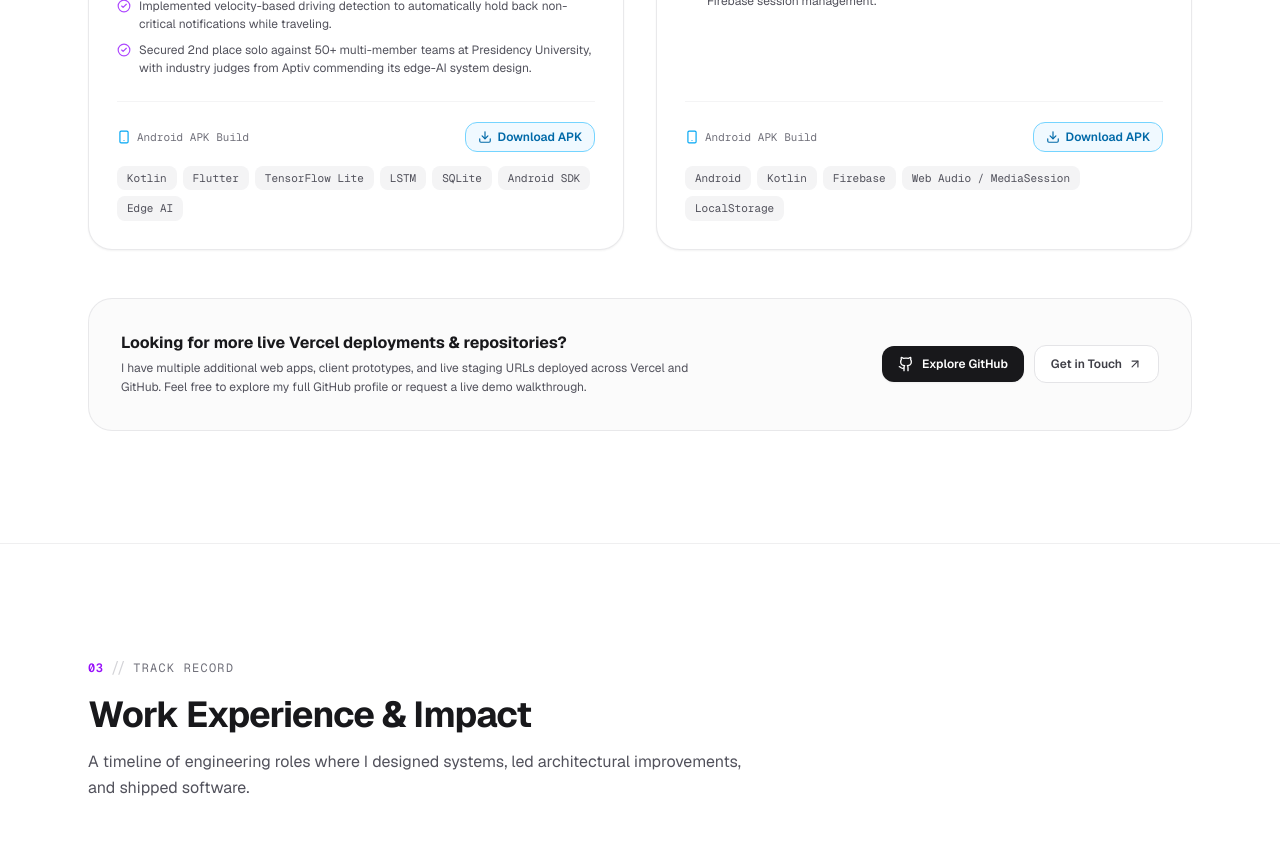
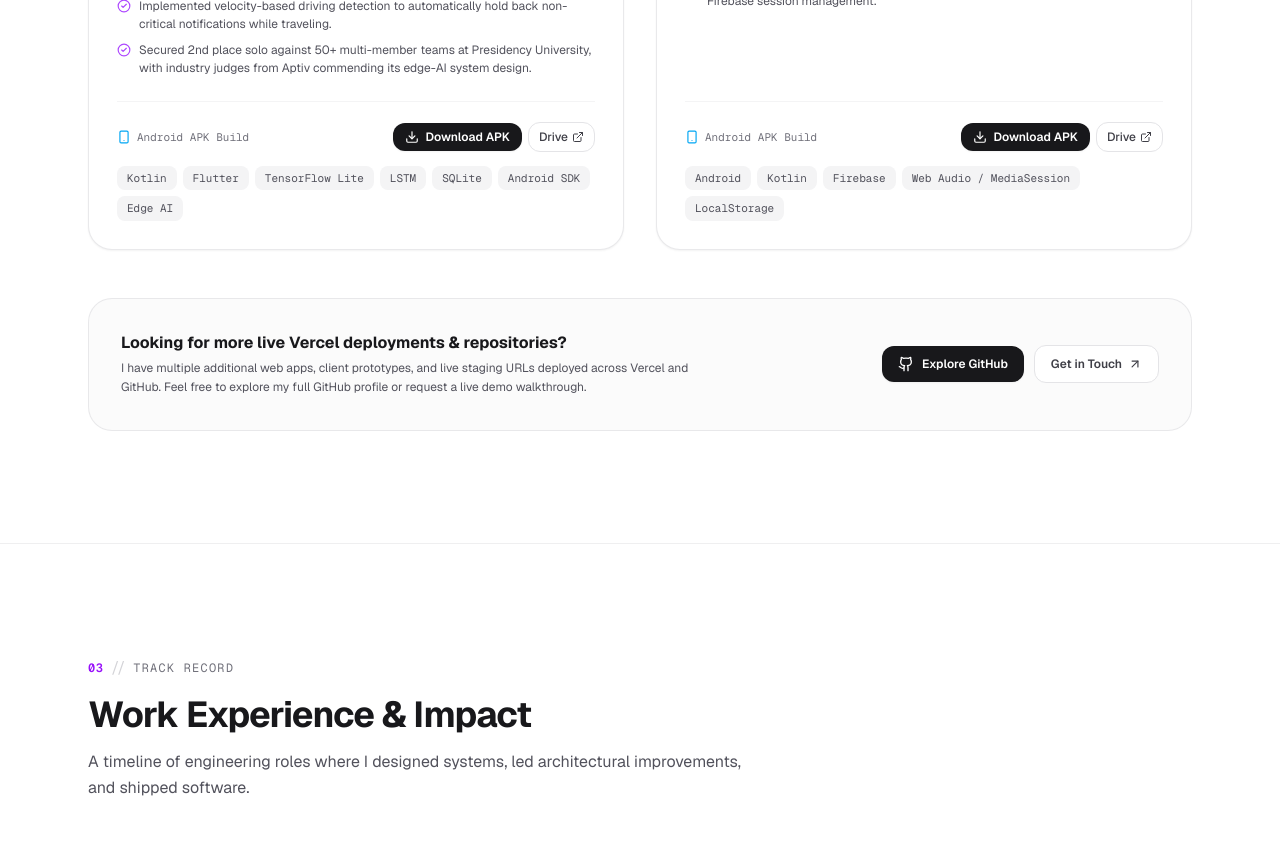
Before and after one commit to Shriram-2005/Shri-Ram-A-U---Portfolio, a Next.js app: page / in a window 1280 px wide. Shown: the part 4400-5263 px from the top of the page. Built offline with nearby package versions, Linux system fonts and the light colour scheme.

Commit message:
Add direct GitHub Release APK downloads and Google Drive mirrors for Intent and Music apps

```diff
--- a/src/components/projects-section.tsx
+++ b/src/components/projects-section.tsx
@@ -234,14 +234,27 @@ export function ProjectsSection() {
                         </a>
                       )}
                       {project.apkUrl && !project.liveUrl && (
+                        <div className="flex items-center gap-1.5">
                           <a
                             href={project.apkUrl}
-                          download
-                          className="inline-flex items-center gap-1.5 rounded-xl border border-sky-300 bg-sky-50 px-3 py-1.5 text-xs font-semibold text-sky-700 transition-all hover:bg-sky-100 dark:border-sky-800 dark:bg-sky-950/60 dark:text-sky-300 dark:hover:bg-sky-900/60"
+                            className="inline-flex items-center gap-1.5 rounded-xl bg-zinc-900 px-3 py-1.5 text-xs font-semibold text-white shadow-xs transition-all hover:bg-zinc-800 dark:bg-white dark:text-zinc-900 dark:hover:bg-zinc-100"
                           >
                             <Download className="h-3.5 w-3.5" />
                             <span>Download APK</span>
                           </a>
+                          {project.driveUrl && (
+                            <a
+                              href={project.driveUrl}
+                              target="_blank"
+                              rel="noopener noreferrer"
+                              title="Download via Google Drive"
+                              className="inline-flex items-center gap-1 rounded-xl border border-zinc-200 bg-white px-2.5 py-1.5 text-xs font-medium text-zinc-700 transition-colors hover:bg-zinc-50 dark:border-zinc-700 dark:bg-zinc-800 dark:text-zinc-300 dark:hover:bg-zinc-700"
+                            >
+                              <span>Drive</span>
+                              <ExternalLink className="h-3 w-3" />
+                            </a>
+                          )}
+                        </div>
                       )}
                     </div>
                   </div>
--- a/src/data/portfolio-data.ts
+++ b/src/data/portfolio-data.ts
@@ -130,7 +130,8 @@ export const featuredProjects: Project[] = [
     ],
     tags: ["Kotlin", "Flutter", "TensorFlow Lite", "LSTM", "SQLite", "Android SDK", "Edge AI"],
     githubUrl: "https://github.com/Shriram-2005/intent-attention-firewall",
-    apkUrl: "/downloads/intent-firewall.apk",
+    apkUrl: "https://github.com/Shriram-2005/intent-attention-firewall/releases/download/v1.0.0/intent-firewall.apk",
+    driveUrl: "https://drive.google.com/file/d/1k8boUKWiHlhP9mSJuI-kjhkylKH2jI1i/view?usp=sharing",
     badge: "Android APK",
     highlights: [
       "Deployed an on-device LSTM model via TensorFlow Lite, keeping all personal notifications and processing strictly local.",
@@ -153,8 +154,9 @@ export const featuredProjects: Project[] = [
       { label: "Sessions", value: "Firebase Auth" },
     ],
     tags: ["Android", "Kotlin", "Firebase", "Web Audio / MediaSession", "LocalStorage"],
-    githubUrl: "https://github.com/Shriram-2005",
-    apkUrl: "/downloads/audio-streaming.apk",
+    githubUrl: "https://github.com/Shriram-2005/Music-App",
+    apkUrl: "https://github.com/Shriram-2005/Music-App/releases/download/v1.0.0/audio-streaming.apk",
+    driveUrl: "https://drive.google.com/file/d/1eZLkaouVN6-T0gZpmY2WuMcWi2DDLwrk/view?usp=sharing",
     badge: "Android APK",
     highlights: [
       "Implemented on-device audio stream decryption to maintain uninterrupted 320 kbps high-quality playback.",
--- a/src/types/portfolio.ts
+++ b/src/types/portfolio.ts
@@ -10,6 +10,7 @@ export interface Project {
   liveUrl?: string;
   githubUrl?: string;
   apkUrl?: string;
+  driveUrl?: string;
   badge?: string;
   image?: string;
   highlights: string[];
```
Also changed, not shown: 1 other file (tests, documents, lock files or other folders). Lines whose indentation alone changed are shown as unchanged.
